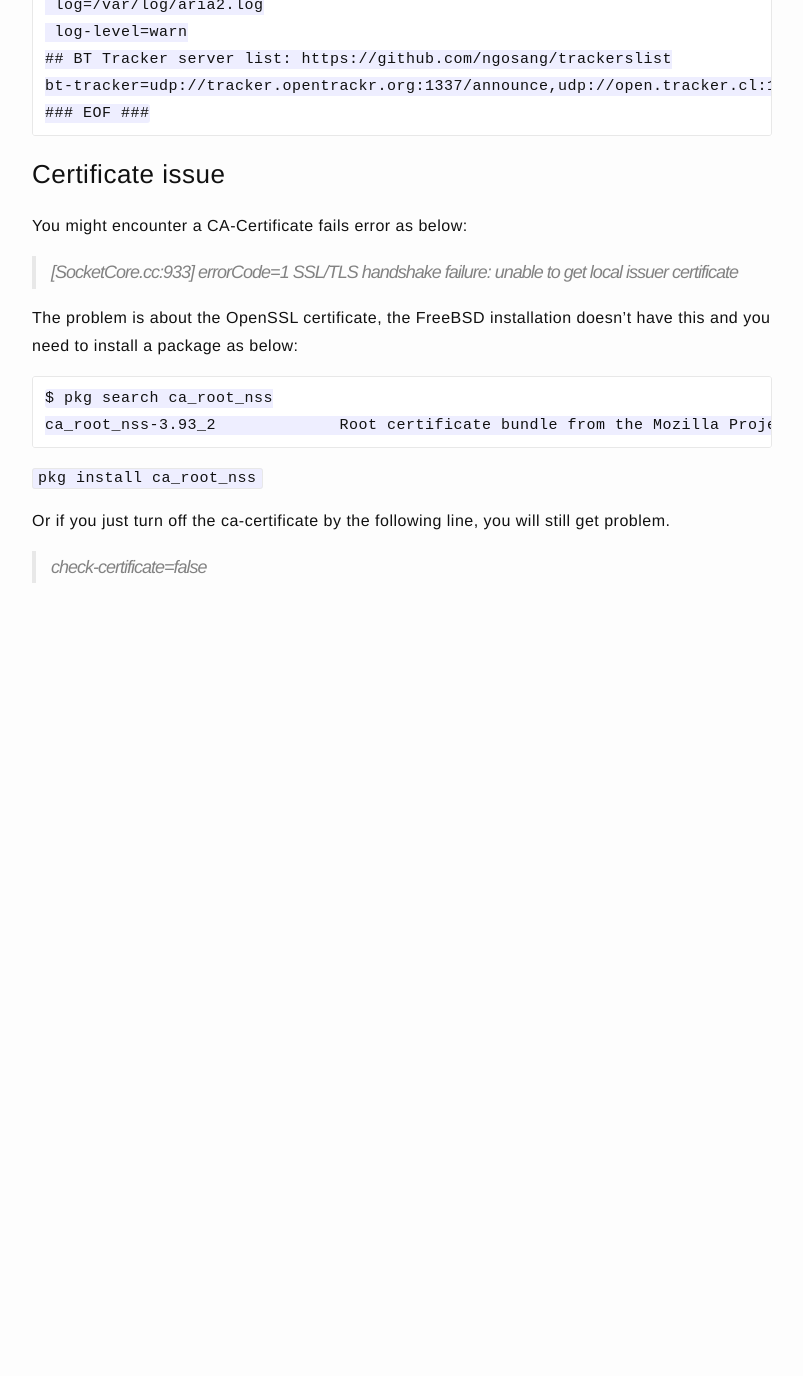
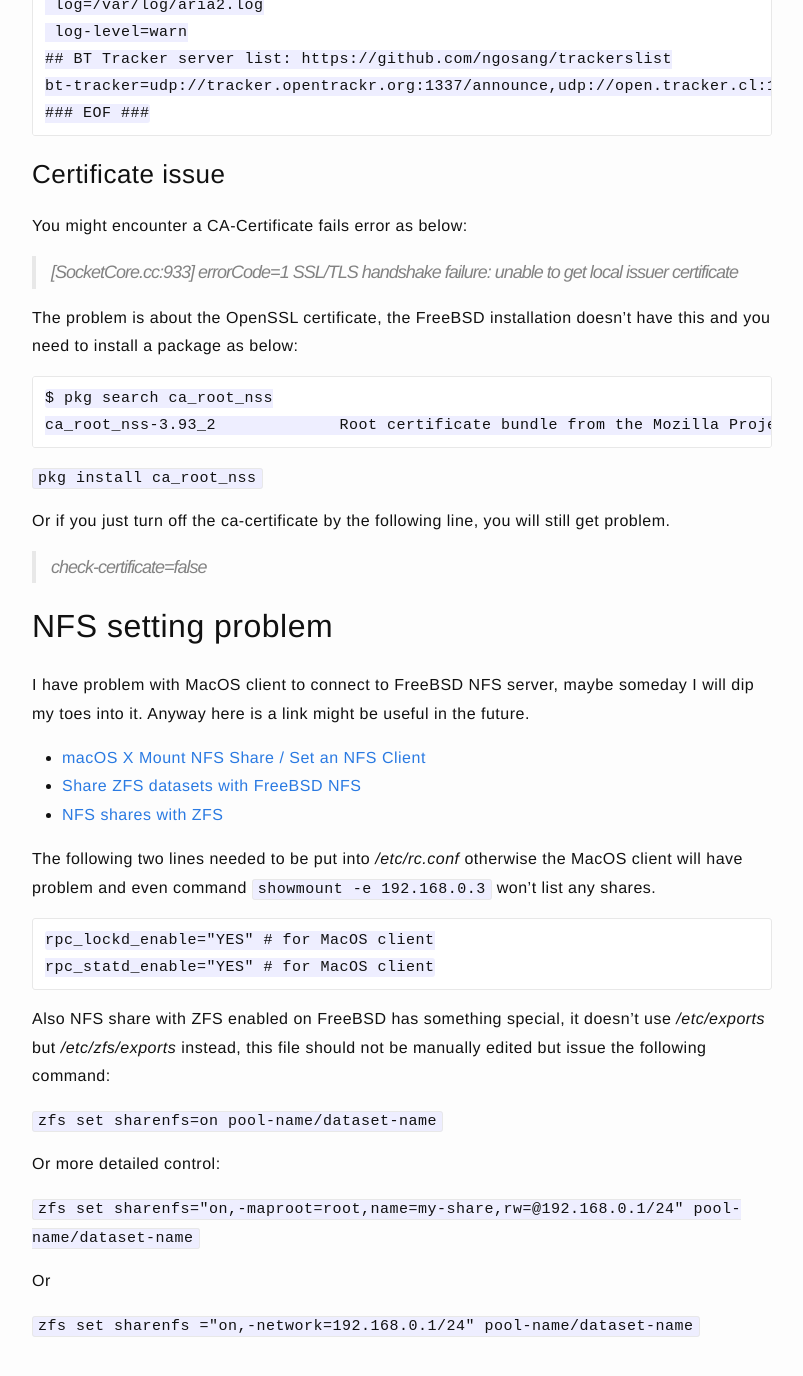
Before and after one commit to jazzi/jazzi.github.io, a Jekyll site: the page built from _posts/2023-12-21-hpe-microserver-gen10-with-freebsd.md, in a window 1280 px wide and 1400 px high, scrolled down 11864 px. Shown: the top 1376 px of the window, without its empty margins (238-1041 px from the left). Built offline with Jekyll 4.4.1, drawn with Linux system fonts in a browser that asks for light colours; before the commit the page ends 12507 px from its top, so only the background shows below that.

Commit message:
add more

````diff
--- a/_posts/2023-12-21-hpe-microserver-gen10-with-freebsd.md
+++ b/_posts/2023-12-21-hpe-microserver-gen10-with-freebsd.md
@@ -455,3 +455,30 @@ ca_root_nss-3.93_2             Root certificate bundle from the Mozilla Project
 Or if you just turn off the ca-certificate by the following line, you will still get problem.
 
 > check-certificate=false
+
+## NFS setting problem
+
+I have problem with MacOS client to connect to FreeBSD NFS server, maybe someday I will dip my toes into it. Anyway here is a link might be useful in the future.
+
+* [macOS X Mount NFS Share / Set an NFS Client](https://www.cyberciti.biz/faq/apple-mac-osx-nfs-mount-command-tutorial/)
+* [Share ZFS datasets with FreeBSD NFS](https://wiki.freebsd.org/ZFS/ShareNFS)
+* [NFS shares with ZFS](https://klarasystems.com/articles/nfs-shares-with-zfs/)
+
+The following two lines needed to be put into */etc/rc.conf* otherwise the MacOS client will have problem and even command `showmount -e 192.168.0.3` won't list any shares.
+
+```
+rpc_lockd_enable="YES" # for MacOS client
+rpc_statd_enable="YES" # for MacOS client
+```
+
+Also NFS share with ZFS enabled on FreeBSD has something special, it doesn't use */etc/exports* but */etc/zfs/exports* instead, this file should not be manually edited but issue the following command:
+
+`zfs set sharenfs=on pool-name/dataset-name`
+
+Or more detailed control:
+
+`zfs set sharenfs="on,-maproot=root,name=my-share,rw=@192.168.0.1/24" pool-name/dataset-name`
+
+Or
+
+`zfs set sharenfs ="on,-network=192.168.0.1/24" pool-name/dataset-name`
````
